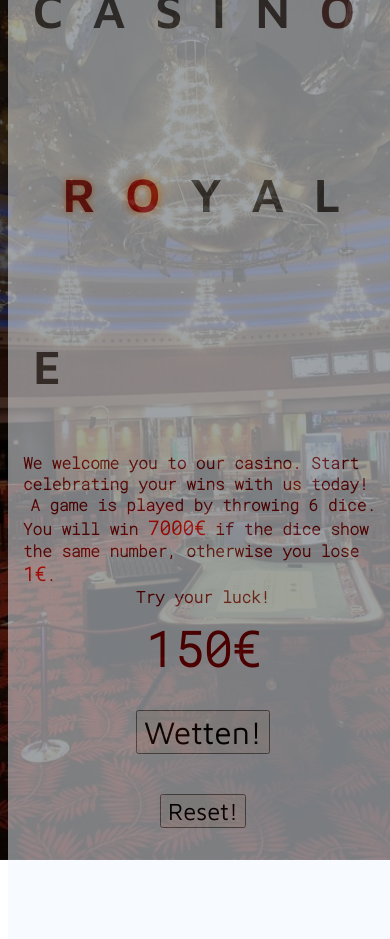
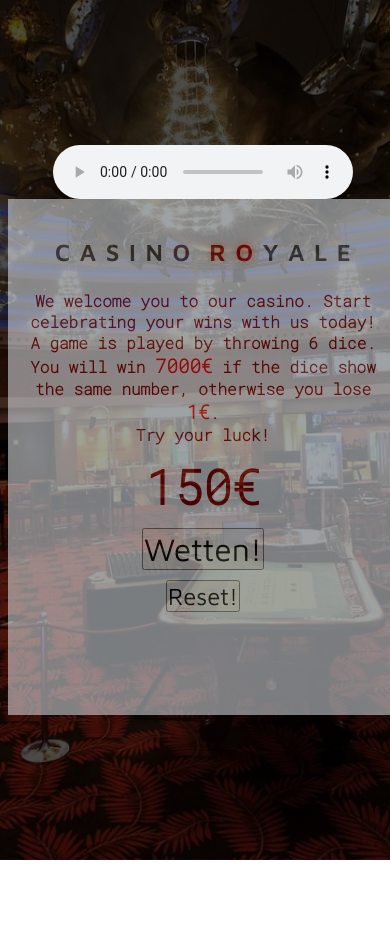
Before and after one commit to Galina-S/CasinoRoyale, a plain HTML site: page index.html in a window 390 px wide. After the commit the page ends 860 px from the top, so only its background shows below. Drawn offline with Linux system fonts and the light colour scheme; a web font is replaced by a local one.

Commit message:
Add files via upload

```diff
--- a/index.html
+++ b/index.html
@@ -11,7 +11,11 @@
     <title>Casino Royale</title>
 </head>
 <body>
-    <embed name="GoodEnough" src="music.mp3" loop="false" hidden="true" autoplay="true">
+    <audio controls autoplay>
+        <source src="music.mp3" type="audio/ogg">
+        <source src="music.mp3" type="audio/mpeg">
+
+      </audio>
 
     <div class="form">
         <div class="lightning">
@@ -37,6 +41,7 @@
 <p id="welcome"> Try your luck! </p>
 
 <p id="kontostand">150€</p>
+
     <button onclick="run()" id="wetten">Wetten!</button>
     <button type="reset" onclick="revert()" id="reset">Reset!</button>
     <section>
--- a/style.css
+++ b/style.css
@@ -47,11 +47,17 @@
     align-items: center;
     background-color: aliceblue;
     opacity: 0.5;
-    padding: 15px;
+    padding: 15px;    @media screen and (max-width: 768px) {
+        main {
+            font-size: 1rem;
+            font-family: 'Courier New', Courier, monospace;
+            margin: 15px 15px 0 15px;
+        }
+    }
 
 }
 
-#kontostand, #randomNumber {
+#kontostand{
     font-size: 2.5rem;
 }
 #kontostand {
@@ -159,3 +165,32 @@
     font-size: larger;
     color:#fd0000;
 }
+
+@media screen and (max-width: 768px) {
+    .lightning p {
+        color: #484848;
+        font-size: 1.5rem;
+        font-family: Lato;
+        padding: 0px;
+        font-weight: bold;
+        font-family: 'Maven Pro', sans-serif;
+    };
+
+    #kontostand{
+        font-size: 1.5rem;
+    }
+
+    button {
+        padding:0;
+        margin: 0;
+    }
+
+    #welcome {
+        text-align: center;
+    }
+
+    #wetten {
+        font-size: 2rem;
+        margin-bottom: 10px;
+    }
+}
```
